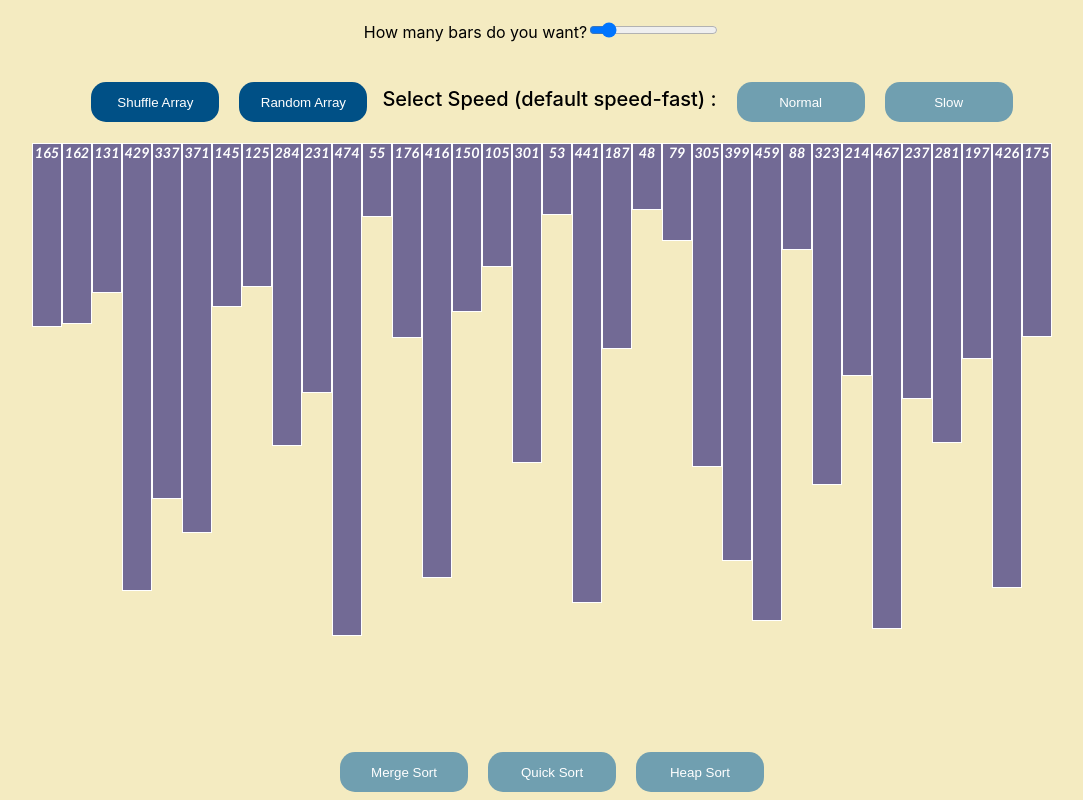
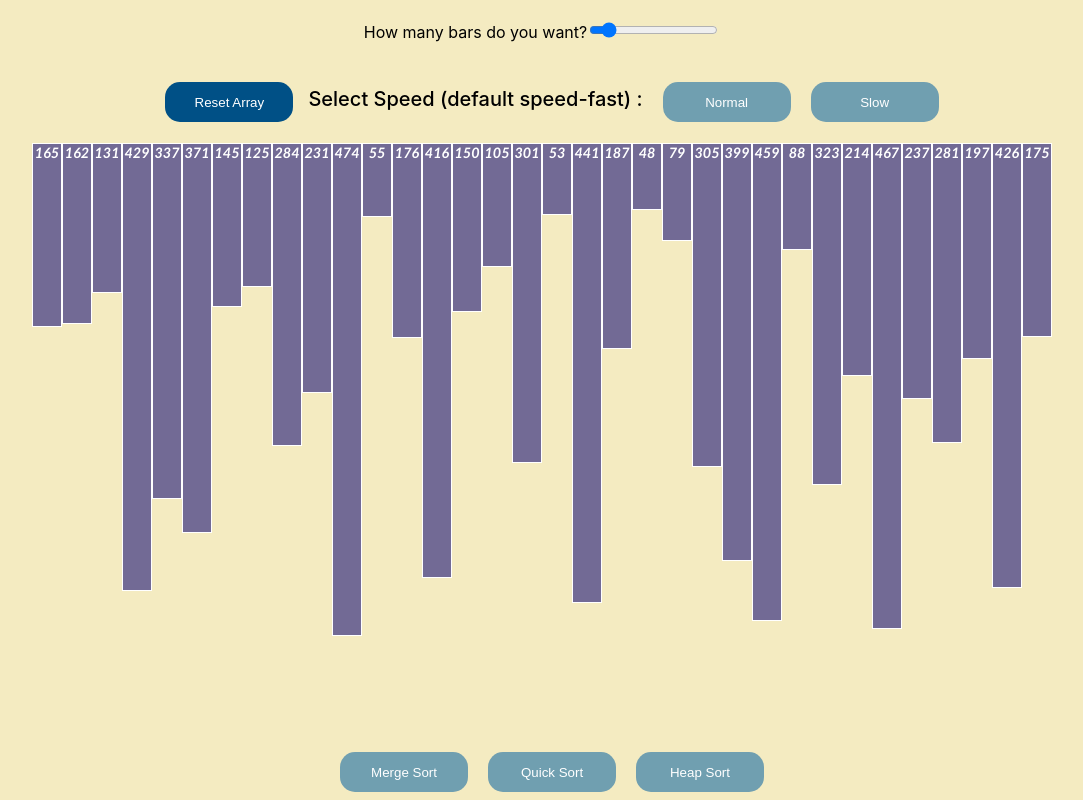
Before and after one commit to Tejaaswini/Visualize, a React (Create React App) app: page / in a window 1280 px wide. Shown: the whole page, without its empty margins (98-1181 px from the left). Built offline with nearby package versions, Linux system fonts and the light colour scheme.

Commit message:
remove unused components

```diff
--- a/src/Sorting/Sorting.js
+++ b/src/Sorting/Sorting.js
@@ -31,9 +31,6 @@ export default class SortingVisualizer extends React.Component {
       array.push(randomInt(10, 500));
     }
     this.setState({ array });
-  }
-  seeAnother() {
-    window.location.reload();
   }
   btnClickSlow() {
     this.setState({ speed: 80 });
@@ -165,15 +162,7 @@ export default class SortingVisualizer extends React.Component {
               className="button-tools"
               onClick={() => this.resetArray()}
             >
-              Shuffle Array
-            </button>
-            <button
-              id="try"
-              type="button"
-              className="button-tools"
-              onClick={() => this.seeAnother()}
-            >
-              Random Array
+              Reset Array
             </button>
             <div className="speed">Select Speed (default speed-fast) : </div>
             <button
```
